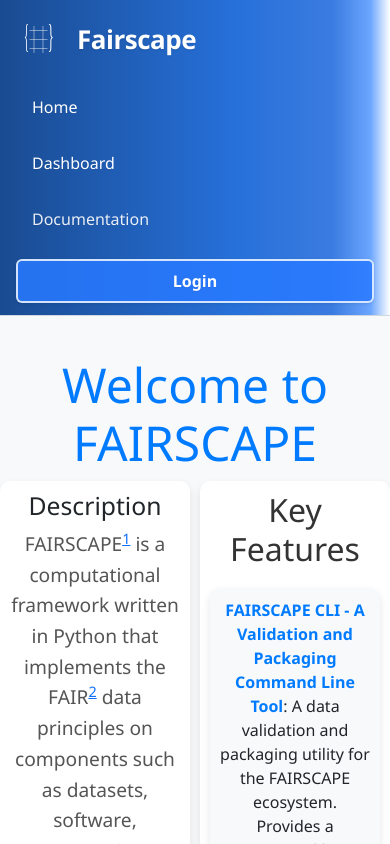
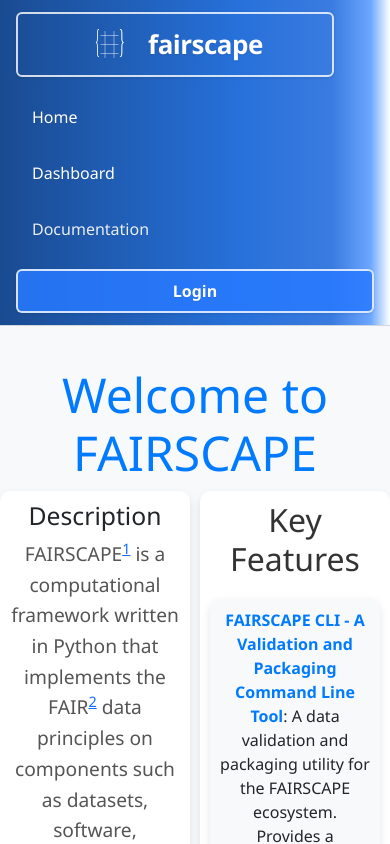
Before and after one commit to fairscape/fairscape_web_client, a React (Vite) app: page / in a window 390 px wide. Shown: the top 844 px of the page. Built offline with nearby package versions, Linux system fonts and the light colour scheme; no server answers.

Commit message:
box logo

```diff
--- a/src/components/header_footer/Header.css
+++ b/src/components/header_footer/Header.css
@@ -9,20 +9,19 @@
 }
 
 .header {
-  background: var(--header-bg);
+  background: linear-gradient(
+    to right,
+    #1a4b91 0%,
+    #2670d9 40%,
+    #3a7be0 70%,
+    #6ba6ff 85%,
+    #ffffff 100%
+  );
   padding: 16px 24px;
   border-bottom: 1px solid var(--border-color);
   position: sticky;
   top: 0;
   z-index: 100;
-  background: linear-gradient(
-    to right,
-    #1a4b91 0%,
-    /* Deep blue start */ #2670d9 40%,
-    /* Medium blue */ #3a7be0 70%,
-    /* Lighter blue */ #6ba6ff 85%,
-    /* Very light blue */ #ffffff 100% /* Small white section at end */
-  );
 }
 
 /* Main navigation styles */
@@ -38,23 +37,35 @@
 .navbar-brand {
   display: flex;
   align-items: center;
-  gap: 16px; /* Increased gap */
+  gap: 16px;
+  padding: 8px 18px;
+  border: 2px solid rgba(255, 255, 255, 0.8);
+  border-radius: 6px;
+  transition: all 0.2s ease;
+  background: transparent; /* Changed to transparent */
+  box-shadow: 0 1px 3px rgba(0, 0, 0, 0.1);
+}
+
+.navbar-brand:hover {
+  border-color: white;
+  box-shadow: 0 2px 4px rgba(0, 0, 0, 0.2);
+  transform: translateY(-1px);
 }
 
 /* Updated logo styling */
 .logo {
   color: white;
-  font-size: 26px; /* Increased size */
-  font-weight: 700; /* Bolder */
+  font-size: 26px;
+  font-weight: 700;
   text-decoration: none;
   letter-spacing: -0.5px;
-  text-shadow: 0 1px 2px rgba(0, 0, 0, 0.1); /* Added subtle shadow */
+  text-shadow: 0 1px 2px rgba(0, 0, 0, 0.1);
 }
 
 .nav-links {
   list-style: none;
   display: flex;
-  gap: 8px; /* Slightly increased gap */
+  gap: 8px;
   margin: 0;
   padding: 0;
   align-items: center;
@@ -69,17 +80,17 @@
 .nav-links li a {
   color: white;
   text-decoration: none;
-  font-size: 16px; /* Increased size */
+  font-size: 16px;
   font-weight: 500;
-  padding: 8px 16px; /* More horizontal padding */
+  padding: 8px 16px;
   border-radius: 6px;
   transition: all 0.2s ease;
-  text-shadow: 0 1px 1px rgba(0, 0, 0, 0.05); /* Subtle shadow */
+  text-shadow: 0 1px 1px rgba(0, 0, 0, 0.05);
 }
 
 .nav-links li a:hover {
   color: white;
-  background-color: rgba(255, 255, 255, 0.15); /* Slightly more visible hover */
+  background-color: rgba(255, 255, 255, 0.15);
 }
 
 .navbar-right {
@@ -90,13 +101,13 @@
 
 /* Documentation link styling */
 .nav-links li a[href*="github"] {
-  color: rgba(255, 255, 255, 0.9); /* More visible */
+  color: rgba(255, 255, 255, 0.9);
   font-weight: 500;
 }
 
 .nav-links li a[href="/login"] {
   color: white;
-  background-color: rgba(41, 121, 255, 0.85); /* Lighter, more vibrant blue */
+  background-color: rgba(41, 121, 255, 0.85);
   border: 2px solid rgba(255, 255, 255, 0.8);
   padding: 8px 18px;
   border-radius: 6px;
@@ -107,12 +118,7 @@
 }
 
 .nav-links li a[href="/login"]:hover {
-  background-color: rgba(
-    41,
-    121,
-    255,
-    1
-  ); /* Solid version of the lighter blue */
+  background-color: rgba(41, 121, 255, 1);
   border-color: white;
   box-shadow: 0 2px 4px rgba(0, 0, 0, 0.2);
   transform: translateY(-1px);
@@ -142,6 +148,11 @@
     gap: 16px;
   }
 
+  .navbar-brand {
+    width: calc(100% - 40px);
+    justify-content: center;
+  }
+
   .nav-links {
     flex-direction: column;
     width: 100%;
@@ -155,7 +166,7 @@
   .nav-links li a {
     width: 100%;
     display: block;
-    padding: 12px 16px; /* Increased padding for better touch targets */
+    padding: 12px 16px;
   }
 
   .navbar-right {
--- a/src/components/header_footer/Header.jsx
+++ b/src/components/header_footer/Header.jsx
@@ -14,7 +14,7 @@ const Header = () => {
         <div className="navbar-brand">
           <FairscapeLogo />
           <Link to="/" className="logo">
-            Fairscape
+            fairscape
           </Link>
         </div>
         <div className="navbar-right">
```
